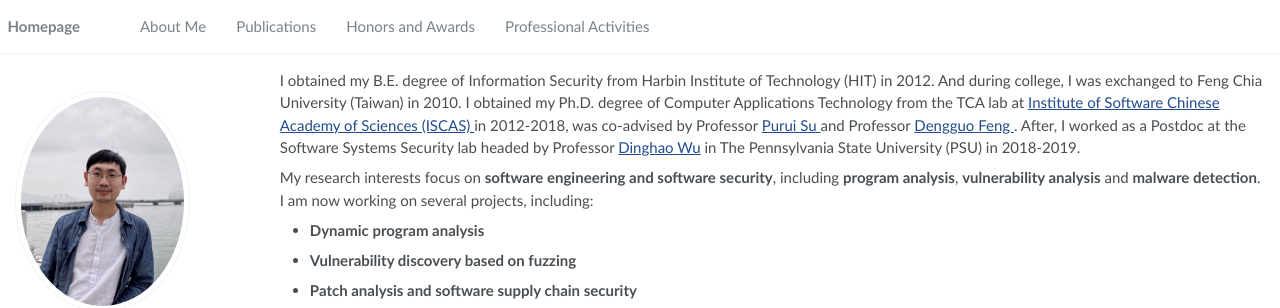
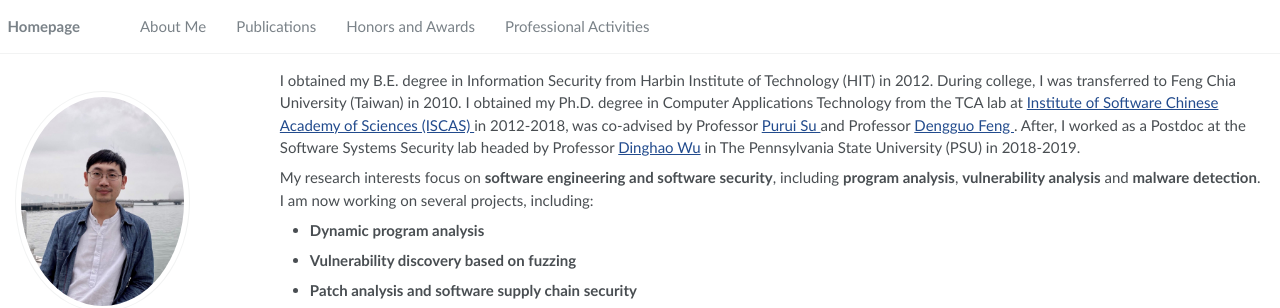
Before and after one commit to ajax4sec/ajax4sec.github.io, a Jekyll site: the page built from _pages/about.md, in a window 1280 px wide and 900 px high. Shown: the top 308 px of the window. Built offline with Jekyll 4.4.1, drawn with Linux system fonts in a browser that asks for light colours; some of the changed text lies outside the part shown.

Commit message:
Update about.md

```diff
--- a/_pages/about.md
+++ b/_pages/about.md
@@ -16,9 +16,9 @@
 {% assign url = gsDataBaseUrl | append: "google-scholar-stats/gs_data_shieldsio.json" %}
 
 <span class='anchor' id='about-me'></span>
-I obtained my B.E. degree of Information Security from Harbin Institute of Technology (HIT) in 2012. And during college, I was exchanged to Feng Chia University (Taiwan) in 2010.
-I obtained my Ph.D. degree of Computer Applications Technology from the TCA lab at <a href="http://english.is.cas.cn/"> Institute of Software Chinese Academy of Sciences (ISCAS) </a> in 2012-2018,
-was co-advised by Professor <a href="https://dblp.org/pers/hd/s/Su:Purui"> Purui Su </a> and Professor <a href="https://dblp.uni-trier.de/pers/hd/f/Feng:Dengguo"> Dengguo Feng </a>. After, I worked as a Postdoc at the Software Systems Security lab headed by Professor <a href="https://faculty.ist.psu.edu/wu/">Dinghao Wu</a> in The Pennsylvania State University (PSU) in 2018-2019.<br>
+I obtained my B.E. degree in Information Security from Harbin Institute of Technology (HIT) in 2012. During college, I was transferred to Feng Chia University (Taiwan) in 2010.
+I obtained my Ph.D. degree in Computer Applications Technology from the TCA lab at <a href="http://english.is.cas.cn/"> Institute of Software Chinese Academy of Sciences (ISCAS) </a> in 2012-2018,
+was co-advised by Professor <a href="https://people.ucas.ac.cn/~purui"> Purui Su </a> and Professor <a href="https://casad.cas.cn/ysxx2022/ysmd/xxjs/201911/t20191121_4724697.html"> Dengguo Feng </a>. After, I worked as a Postdoc at the Software Systems Security lab headed by Professor <a href="https://faculty.ist.psu.edu/wu/">Dinghao Wu</a> in The Pennsylvania State University (PSU) in 2018-2019.<br>
 
 <p>
 My research interests focus on <b> software engineering and software security</b>, including <b>program analysis</b>, <b>vulnerability analysis</b> and <b>malware detection</b>.
```
Also changed, not shown: other parts of _pages/about.md (+2 -2 lines).
